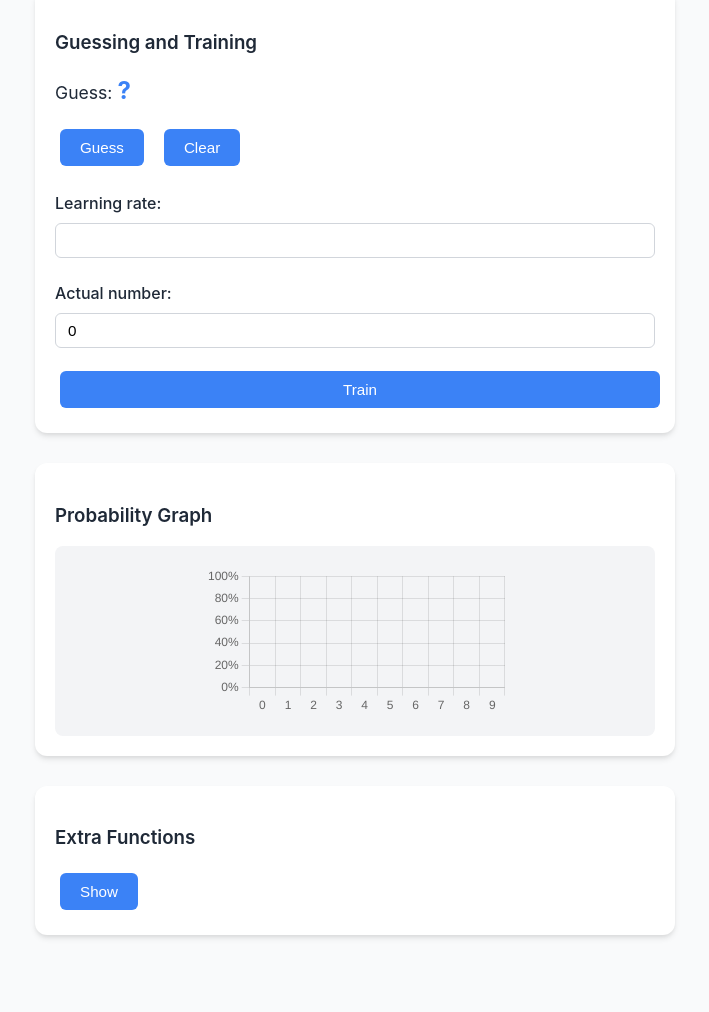
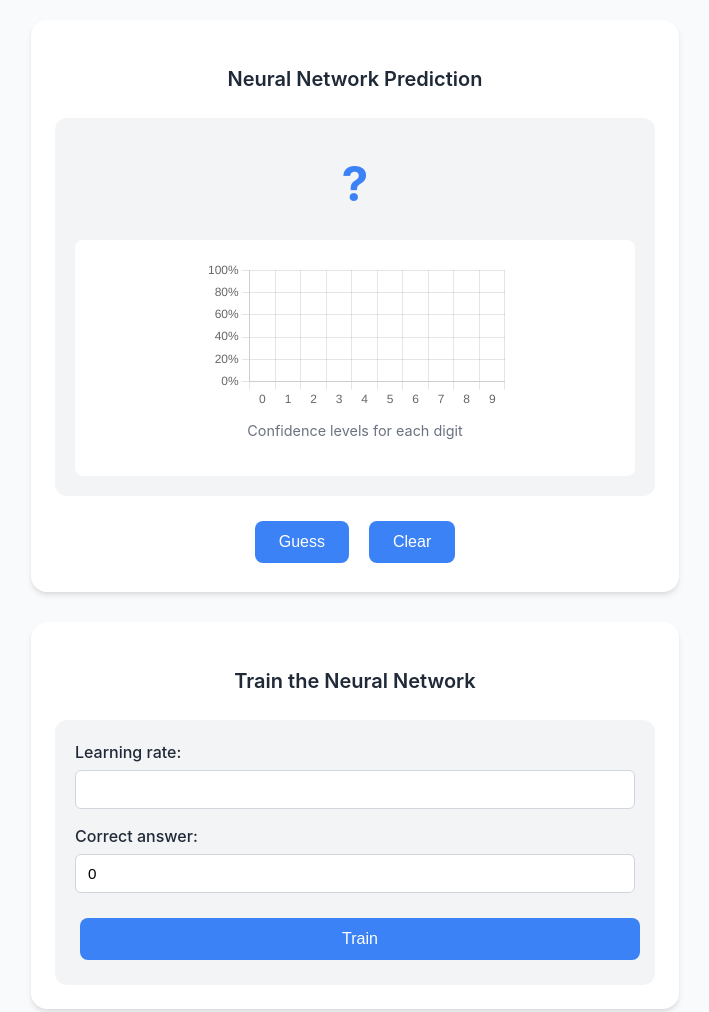
Before and after one commit to frasersab/JellyBrainInteractive, a website built with Parcel: page src/index.html in a window 1280 px wide. Shown: the part 288-1300 px from the top of the page, without its empty margins (285-994 px from the left). Before the commit the page ends 1273 px from the top, so only its background shows below. Built offline with nearby package versions, Linux system fonts and the light colour scheme; what jellybrain would draw is missing.

Commit message:
improved visuals, probability graph now scales better

```diff
--- a/src/index.html
+++ b/src/index.html
@@ -18,45 +18,54 @@
 <body>
 
     <canvas id="canvasDrawing"></canvas>
+
     <div class="container">
-        <h3>Guessing and Training</h3>
-        <div>
-            <p class="guessLine">Guess: </p>
-            <b class="guessLine" id="guessText">?</b>
+        <h3>Neural Network Prediction</h3>
+        <div class="prediction-box">
+            <div class="guess-result">
+                <b id="guessText">?</b>
+            </div>
+            <div id="chartDiv">
+                <canvas id="canvasGraph"></canvas>
+                <p class="chart-label">Confidence levels for each digit</p>
+            </div>
         </div>
         <div class="button-group">
             <button id="guessButton" type="button">Guess</button>
             <button id="clearButton" type="button">Clear</button>
         </div>
-        <div style="margin-top: 20px;">
-            <label for="learningRate">Learning rate:</label>
-            <input type="number" max="1" min="0" step="0.001" id="learningRate" name="learningRate">
-            <label for="label">Actual number:</label>
-            <input type="number" max="9" min="0" id="label" name="label" value="0">
-            <button id="trainButton" type="submit" style="width: 100%; margin-top: 15px;">Train</button>
+    </div>
+
+    <div class="container">
+        <h3>Train the Neural Network</h3>
+        <div class="training-box">
+            <div class="input-group">
+                <label for="learningRate">Learning rate:</label>
+                <input type="number" max="1" min="0" step="0.001" id="learningRate" name="learningRate">
+            </div>
+            <div class="input-group">
+                <label for="label">Correct answer:</label>
+                <input type="number" max="9" min="0" id="label" name="label" value="0">
+            </div>
+            <button id="trainButton" type="submit" class="train-button">Train</button>
         </div>
     </div>
-    <div class="container">
-        <h3>Probability Graph</h3>
-        <div id="chartDiv">
-            <canvas id="canvasGraph"></canvas>
-        </div>
-    </div>
+
     <div class="container">
         <h3>Extra Functions</h3>
-        <button id="showButton" type="submit">Show</button>
+        <button id="showButton" type="submit" class="center-button">Show</button>
         <div id="extrasDiv">
             <div>
-                <p>Copy functions:</p>
-                <div class="button-group">
+                <p>Export functions:</p>
+                <div class="button-group-left">
                     <button id="copyImageButton" type="button">Copy Image Data</button>
                     <button id="copyBrainButton" type="button">Copy Brain Data</button>
                 </div>
             </div>
             <div style="margin-top: 20px;">
-                <p>Brain import:</p>
+                <p>Import neural network:</p>
                 <input type="file" id="selectFiles" value="Import" />
-                <button id="importButton" style="width: 100%;">Import Brain</button>
+                <button id="importButton" class="import-button">Import Brain</button>
             </div>
         </div>
     </div>
--- a/src/js/main.js
+++ b/src/js/main.js
@@ -183,6 +183,7 @@ function importBrain()
 {
   var files = document.getElementById('selectFiles').files;
   if (files.length <= 0) {
+    alert("Please select a file containing brain data first.");
     return false;
   }
 
--- a/src/style.css
+++ b/src/style.css
@@ -19,28 +19,19 @@ body {
 
 h3 {
     color: var(--text-color);
-    margin-bottom: 1rem;
+    margin-bottom: 1.5rem;
     font-weight: 600;
-}
-
-.guessLine {
-    display: inline;
-    font-size: 1.1rem;
+    font-size: 1.25rem;
+    text-align: center;
 }
 
 .container {
     max-width: 600px;
     margin: 30px auto;
-    padding: 20px;
+    padding: 24px;
     background: white;
-    border-radius: 12px;
+    border-radius: 16px;
     box-shadow: var(--shadow);
-}
-
-#guessText {
-    font-size: 24px;
-    color: var(--primary-color);
-    font-weight: bold;
 }
 
 #canvasDrawing {
@@ -48,38 +39,102 @@ h3 {
     width: calc(28px * var(--scale));
     height: calc(28px * var(--scale));
     touch-action: none;
-    border-radius: 8px;
+    border-radius: 12px;
     background: white;
     box-shadow: var(--shadow);
     display: block;
+    margin: 30px auto;
+}
+
+.prediction-box {
+    background-color: var(--secondary-color);
+    border-radius: 12px;
+    padding: 20px;
+    margin-bottom: 20px;
+}
+
+.guess-result {
+    text-align: center;
+    margin-bottom: 20px;
+}
+
+#guessText {
+    display: block;
+    font-size: 48px;
+    color: var(--primary-color);
+    font-weight: bold;
+    margin: 10px 0;
+}
+
+#chartDiv {
+    background: white;
+    padding: 20px;
+    border-radius: 8px;
+}
+
+#canvasGraph {
+    display: block;
     margin: 0 auto;
+    max-width: 100%;
+}
+
+.chart-label {
+    text-align: center;
+    margin-top: 10px;
+    color: #6b7280;
+    font-size: 0.9rem;
+}
+
+.training-box {
+    background-color: var(--secondary-color);
+    border-radius: 12px;
+    padding: 20px;
+}
+
+.input-group {
+    margin-bottom: 15px;
 }
 
 button {
     background-color: var(--primary-color);
     color: white;
     border: none;
-    padding: 10px 20px;
-    border-radius: 6px;
-    font-size: 0.95rem;
+    padding: 12px 24px;
+    border-radius: 8px;
+    font-size: 1rem;
     font-weight: 500;
     cursor: pointer;
-    transition: background-color 0.2s ease;
+    transition: all 0.2s ease;
     margin: 5px;
 }
 
 button:hover {
     background-color: var(--primary-hover);
+    transform: translateY(-1px);
 }
 
 button:active {
-    transform: translateY(1px);
+    transform: translateY(0);
+}
+
+.train-button {
+    width: 100%;
+    margin-top: 10px;
+}
+
+.center-button {
+    display: block;
+    margin: 0 auto;
+}
+
+.import-button {
+    width: auto;
+    margin: 5px 0;
 }
 
 input[type="number"] {
     width: 100%;
-    padding: 8px 12px;
-    margin: 8px 0;
+    padding: 10px 12px;
     border: 1px solid var(--border-color);
     border-radius: 6px;
     font-size: 0.95rem;
@@ -96,34 +151,30 @@ label {
     font-weight: 500;
     color: var(--text-color);
     display: block;
-    margin-top: 15px;
+    margin-bottom: 6px;
 }
 
 #extrasDiv {
     display: none;
 }
 
-#chartDiv {
-    background: var(--secondary-color);
-    padding: 20px;
-    border-radius: 8px;
-    margin-top: 15px;
+.button-group {
+    display: flex;
+    justify-content: center;
+    gap: 10px;
+    flex-wrap: wrap;
 }
 
-#canvasGraph {
-    display: block;
-    margin: 0 auto;
-}
-
-.button-group {
+.button-group-left {
     display: flex;
+    justify-content: flex-start;
     gap: 10px;
-    margin-top: 15px;
     flex-wrap: wrap;
 }
 
 input[type="file"] {
     margin-bottom: 10px;
+    width: 100%;
 }
 
 @media (max-width: 640px) {
@@ -133,7 +184,16 @@ input[type="file"] {
 
     .container {
         margin: 15px auto;
-        padding: 15px;
+        padding: 16px;
+    }
+
+    #canvasDrawing {
+        width: calc(28px * 7);
+        height: calc(28px * 7);
+    }
+
+    :root {
+        --scale: 7;
     }
 
     button {
@@ -144,4 +204,16 @@ input[type="file"] {
     .button-group {
         flex-direction: column;
     }
+
+    .button-group-left {
+        flex-direction: column;
+    }
+
+    #guessText {
+        font-size: 36px;
+    }
+
+    .import-button {
+        width: 100%;
+    }
 }
```
